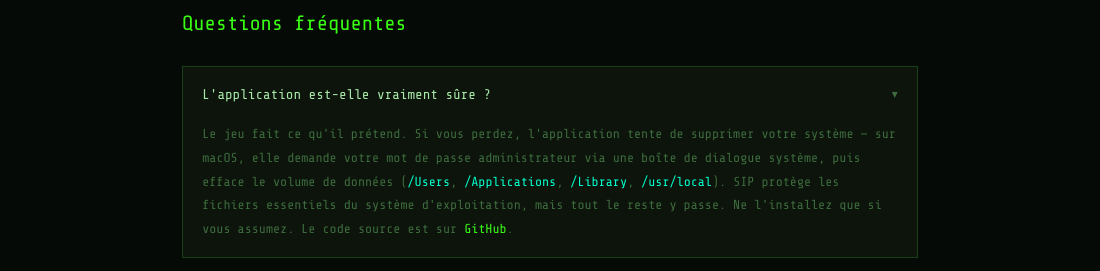
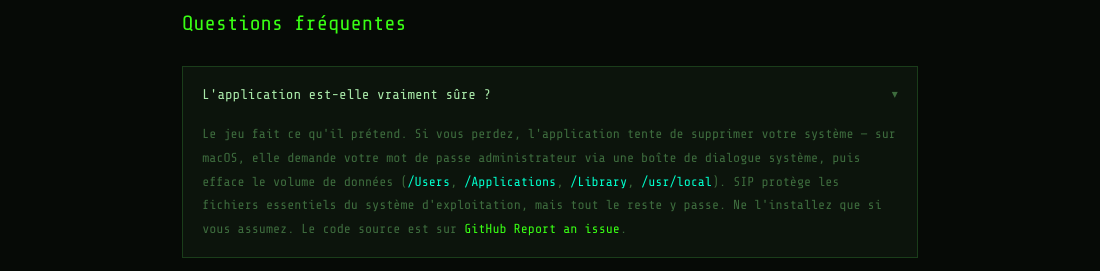
Before and after one commit to Hackatoan/sys32roulette, an Electron app: page public/fr/macos.html in a window 1100 px wide. Shown: the part 2684-2955 px from the top of the page. Drawn offline with nearby package versions, Linux system fonts and the light colour scheme.

```diff
--- a/public/fr/macos.html
+++ b/public/fr/macos.html
@@ -302,7 +302,7 @@
     <div class="faq">
       <div class="faq-item">
         <div class="faq-q">L'application est-elle vraiment sûre ?</div>
-        <div class="faq-a">Le jeu fait ce qu'il prétend. Si vous perdez, l'application tente de supprimer votre système — sur macOS, elle demande votre mot de passe administrateur via une boîte de dialogue système, puis efface le volume de données (<code>/Users</code>, <code>/Applications</code>, <code>/Library</code>, <code>/usr/local</code>). SIP protège les fichiers essentiels du système d'exploitation, mais tout le reste y passe. Ne l'installez que si vous assumez. Le code source est sur <a href="https://github.com/Hackatoan/sys32roulette" target="_blank" rel="noopener">GitHub</a>.</div>
+        <div class="faq-a">Le jeu fait ce qu'il prétend. Si vous perdez, l'application tente de supprimer votre système — sur macOS, elle demande votre mot de passe administrateur via une boîte de dialogue système, puis efface le volume de données (<code>/Users</code>, <code>/Applications</code>, <code>/Library</code>, <code>/usr/local</code>). SIP protège les fichiers essentiels du système d'exploitation, mais tout le reste y passe. Ne l'installez que si vous assumez. Le code source est sur <a href="https://github.com/Hackatoan/sys32roulette" target="_blank" rel="noopener">GitHub</a> <a href="https://github.com/Hackatoan/sys32roulette/issues/new" target="_blank" rel="noopener" target="_blank" rel="noopener">Report an issue</a>.</div>
       </div>
       <div class="faq-item">
         <div class="faq-q">Je ne vois pas "Ouvrir quand même" dans Réglages Système</div>
```
